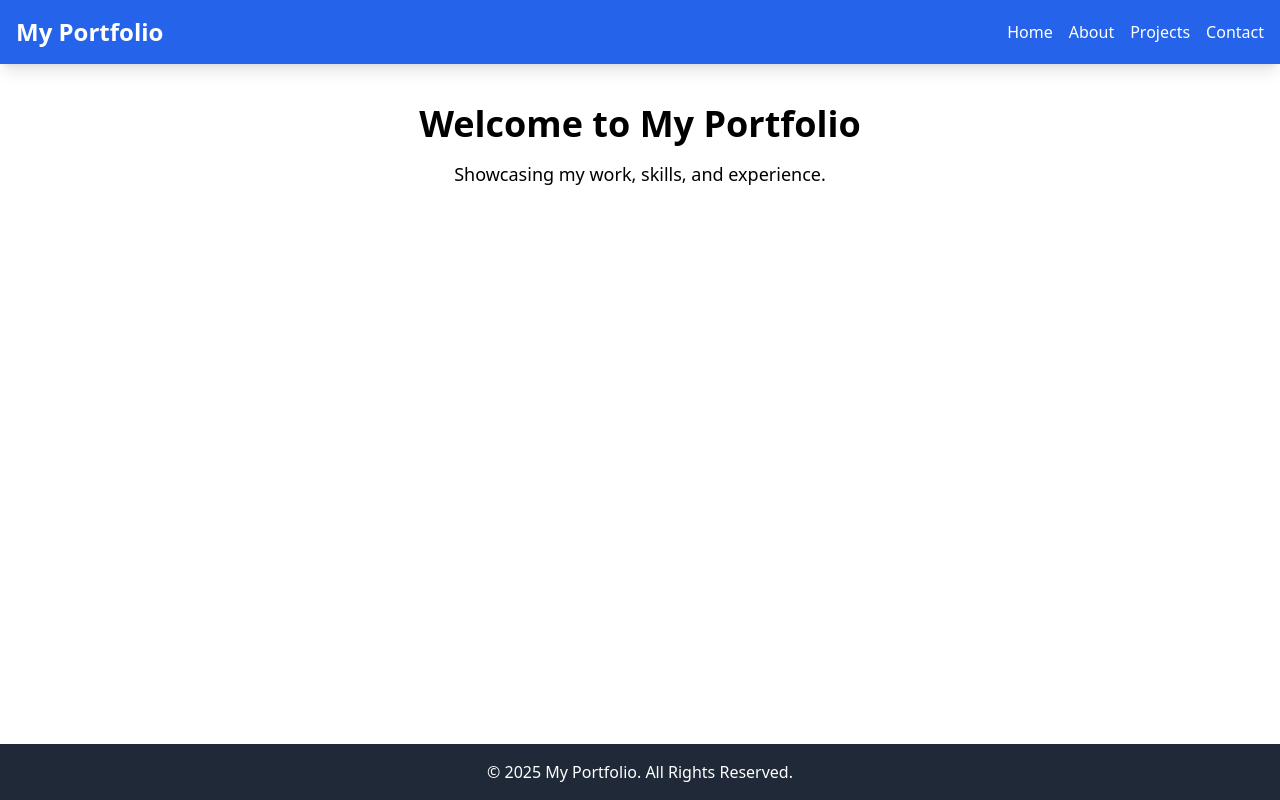
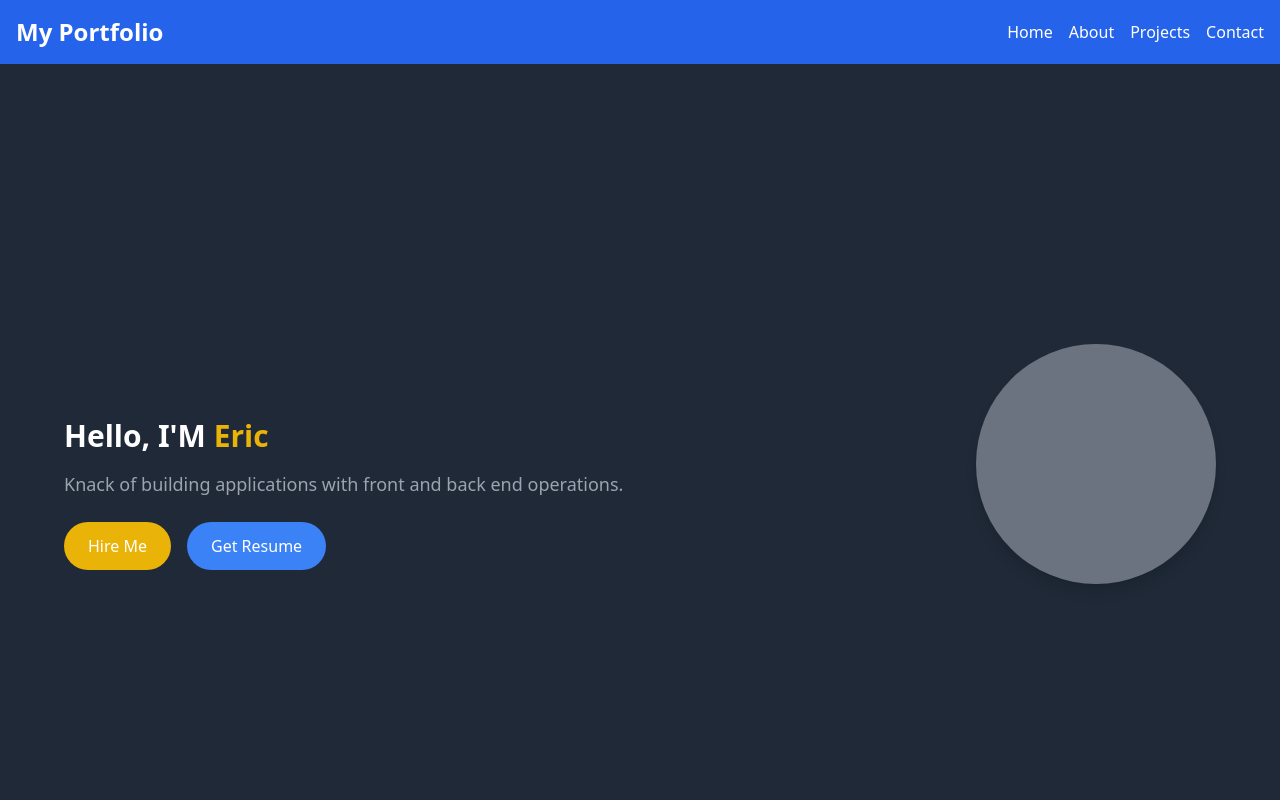
Before and after one commit to eriehastel/my-portfolio, a React (Create React App) app: page / in a window 1280 px wide. Shown: the top 800 px of the page. Built offline with nearby package versions, Linux system fonts and the light colour scheme.

Commit message:
Implemented typewriter effect and fixed other UI issues

```diff
--- a/package.json
+++ b/package.json
@@ -7,7 +7,8 @@
     "react": "^19.0.0",
     "react-dom": "^19.0.0",
     "react-router-dom": "^7.1.5",
-    "react-scripts": "5.0.1"
+    "react-scripts": "5.0.1",
+    "react-simple-typewriter": "^5.0.1"
   },
   "scripts": {
     "start": "react-scripts start",
--- /dev/null
+++ b/src/components/Home.css
@@ -0,0 +1,44 @@
+/* Home component specific styles */
+.profile-container {
+    font-family: Arial, sans-serif;
+  }
+
+  .profile-parent {
+    padding: 20px;
+  }
+
+  .profile-details {
+    margin-top: 20px;
+  }
+
+  .colz-icon i {
+    font-size: 1.5em;
+  }
+
+  .profile-details-name .primary-text {
+    color: white;
+  }
+
+  .profile-details-role h1 {
+    color: #fff;
+    font-size: 2rem;
+  }
+
+  .profile-role-tagline {
+    color: #cccccc;
+  }
+
+  .profile-options button {
+    padding: 10px 20px;
+  }
+
+  .profile-picture-background {
+    background-color: #cccccc;
+  }
+
+  /* Custom Typewriter effect styles */
+  .typewriter {
+    font-family: "Courier New", monospace;
+    font-size: 24px;
+    color: #fff;
+  }
--- a/src/components/Home.js
+++ b/src/components/Home.js
@@ -1,12 +1,86 @@
-import React from "react";
+import React, { useEffect } from "react";
+import { useTypewriter } from "react-simple-typewriter";
 
-function Home() {
+const Home = () => {
+  const { text, count } = useTypewriter({
+    words: [
+      "Software Engineer",
+      "Full Stack Developer",
+      "MERN Stack Developer",
+      "PHP Developer",
+      "JavaScript Developer",
+      "Backend Developer",
+    ],
+    loop: true,
+    delaySpeed: 2000,
+  });
+
+  useEffect(() => {
+    // Log the typewriter text and count to ensure it's being updated
+    console.log("Typewriter text:", text);
+    console.log("Typewriter count:", count);
+  }, [text, count]);  // Add the dependencies to log on each update
+
   return (
-    <div className="p-10 text-center">
-      <h1 className="text-4xl font-bold">Welcome to My Portfolio</h1>
-      <p className="mt-4 text-lg">Showcasing my work, skills, and experience.</p>
+    <div id="profile" className="profile-container">
+      <div className="profile-parent flex flex-col md:flex-row items-center justify-between min-h-screen bg-gray-800 px-6 md:px-16">
+        {/* Profile Details and Typewriter Effect */}
+        <div className="profile-details text-center md:text-left text-white flex-1">
+          {/* Social Links */}
+          <div className="colz flex justify-center md:justify-start space-x-6 mb-6">
+            <div className="colz-icon text-3xl">
+              <a href="https://www.linkedin.com/in/eric-mugendi-njoka/" className="text-blue-600 hover:text-blue-400">
+                <i className="fa fa-linkedin-square" aria-hidden="true"></i>
+              </a>
+              <a href="mailto:mugendieric13@gmail.com" className="text-red-600 hover:text-red-400 mx-4">
+                <i className="fa fa-google-plus-square" aria-hidden="true"></i>
+              </a>
+              <a href="https://github.com/eriehastel" className="text-gray-900 hover:text-gray-600">
+                <i className="fa fa-github-square" aria-hidden="true"></i>
+              </a>
+              <a href="tel:+254703668825" className="text-green-600 hover:text-green-400 mx-4">
+                <i className="fa fa-phone-square" aria-hidden="true"></i>
+              </a>
+            </div>
+          </div>
+
+          {/* Introduction */}
+          <div className="profile-details-name mb-4">
+            <span className="primary-text text-3xl font-bold">
+              Hello, I'M <span className="highlighted-text text-yellow-500">Eric</span>
+            </span>
+          </div>
+
+          {/* Typewriting Effect */}
+          <div className="profile-details-role mb-6">
+            <h1 className="text-4xl font-semibold">
+              <span>{text}</span>
+            </h1>
+            <span className="profile-role-tagline text-lg text-gray-400">
+              Knack of building applications with front and back end operations.
+            </span>
+          </div>
+
+          {/* Buttons */}
+          <div className="profile-options flex justify-center md:justify-start space-x-4">
+            <button className="btn primary-btn px-6 py-3 bg-yellow-500 hover:bg-yellow-400 text-white rounded-full transition">
+              Hire Me
+            </button>
+            <a href="ERIC.pdf" download="CV ERIC.pdf">
+              <button className="btn highlighted-btn px-6 py-3 bg-blue-500 hover:bg-blue-400 text-white rounded-full transition">
+                Get Resume
+              </button>
+            </a>
+          </div>
+        </div>
+
+        {/* Profile Picture */}
+        <div className="profile-picture mt-8 md:mt-0 relative w-40 h-40 md:w-60 md:h-60">
+          <div className="profile-picture-background bg-gray-500 rounded-full shadow-lg absolute top-0 left-0 w-full h-full"></div>
+        </div>
+      </div>
     </div>
   );
-}
+};
 
 export default Home;
```
Also changed, not shown: 1 other file (tests, documents, lock files or other folders).
